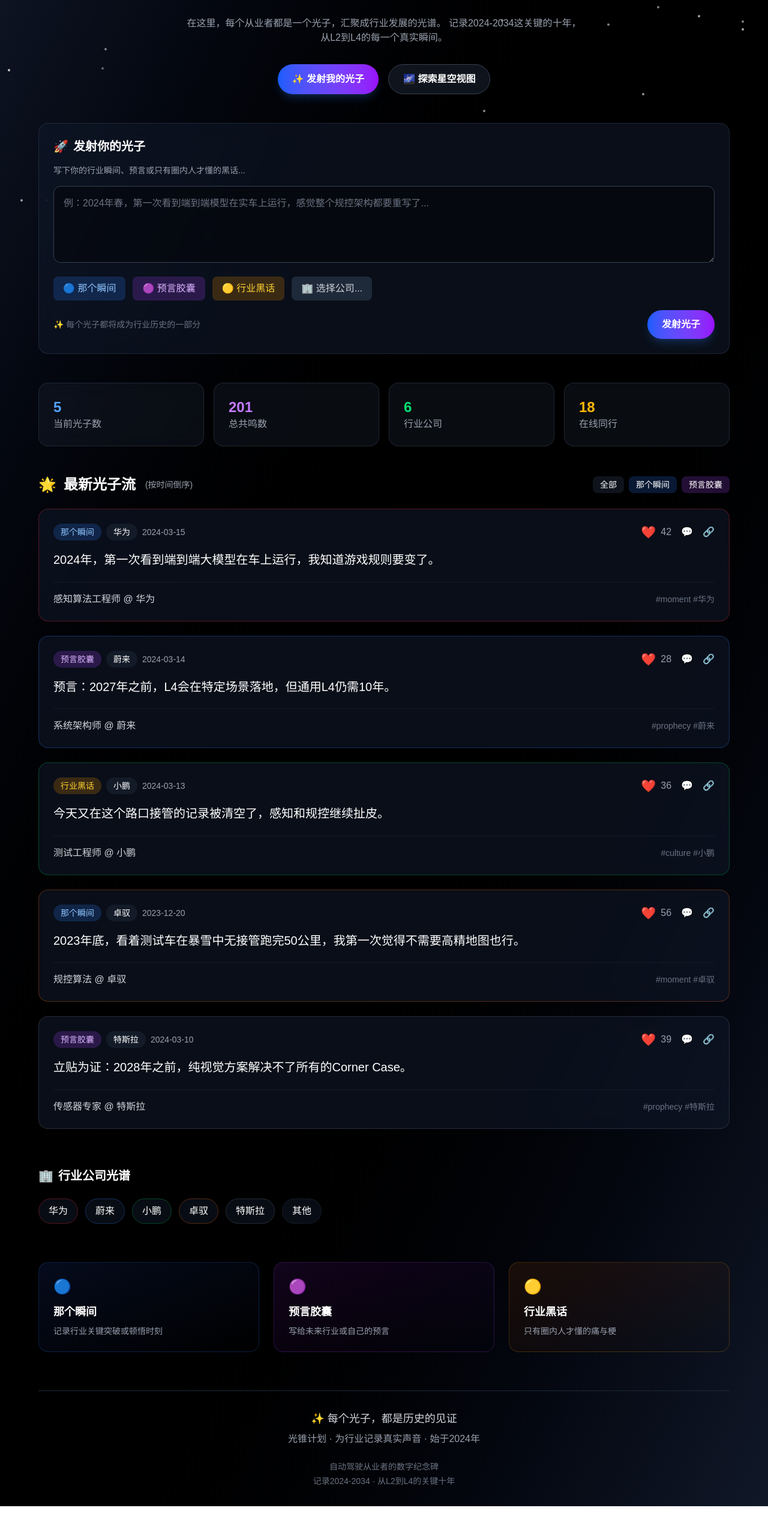
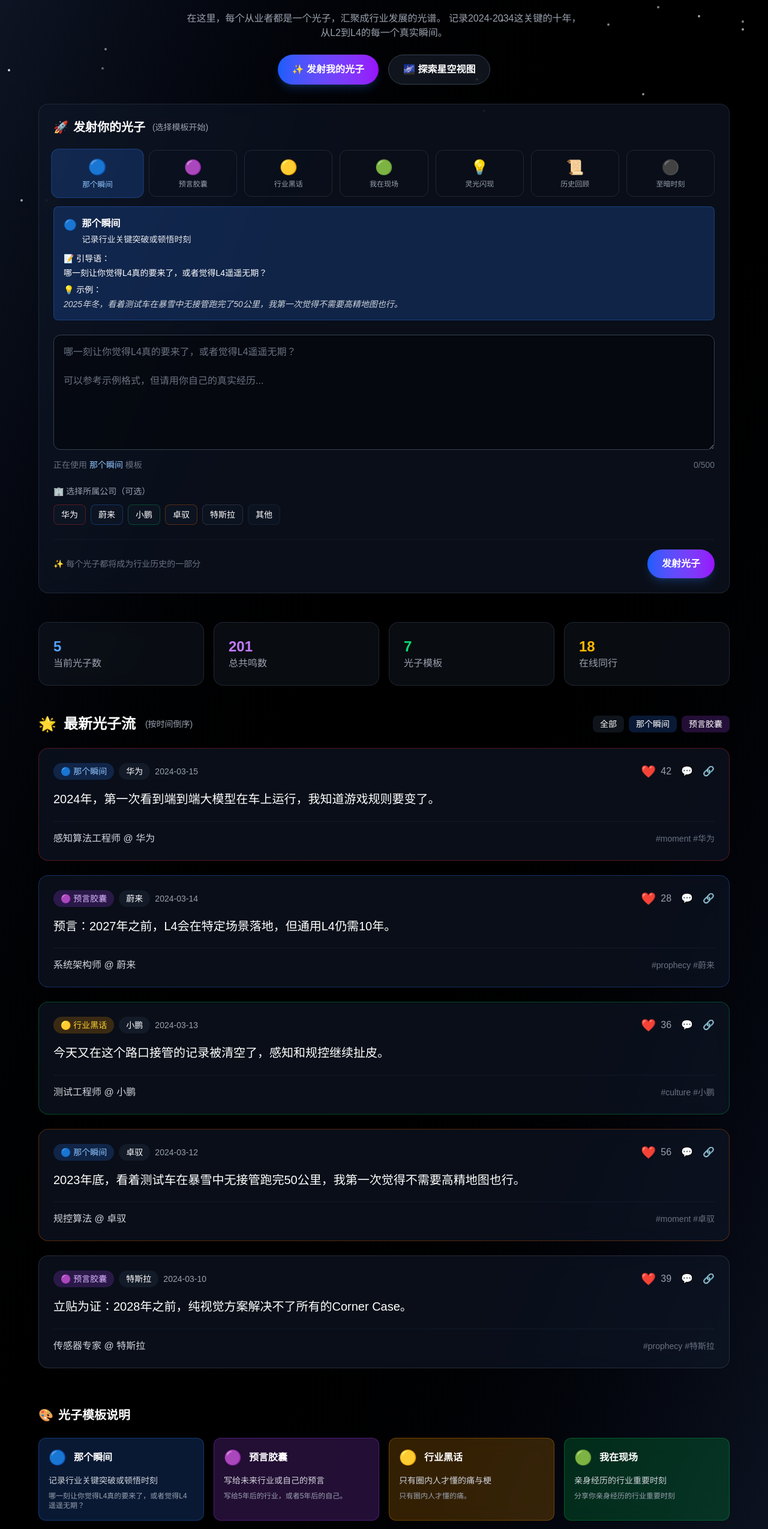
Before and after one commit to colinlin2011/Light-Cone-2025, a Next.js app: page / in a window 1280 px wide. Shown: the part 245-2794 px from the top of the page at 60% size. Before the commit the page ends 2756 px from the top, so only its background shows below. Built offline with nearby package versions, Linux system fonts and the light colour scheme.

Commit message:
Update page.tsx
20251206 updated

```diff
--- a/app/page.tsx
+++ b/app/page.tsx
@@ -1,5 +1,90 @@
-export default function Home() {
-  const photons = [
+"use client";
+
+import { useState } from "react";
+
+// 光子模板定义
+const PHOTON_TEMPLATES = [
+  {
+    id: "moment",
+    name: "那个瞬间",
+    color: "bg-blue-500/20",
+    borderColor: "border-blue-500/30",
+    textColor: "text-blue-300",
+    icon: "🔵",
+    prompt: "哪一刻让你觉得L4真的要来了，或者觉得L4遥遥无期？",
+    example: "2025年冬，看着测试车在暴雪中无接管跑完了50公里，我第一次觉得不需要高精地图也行。",
+    description: "记录行业关键突破或顿悟时刻"
+  },
+  {
+    id: "prophecy",
+    name: "预言胶囊",
+    color: "bg-purple-500/20",
+    borderColor: "border-purple-500/30",
+    textColor: "text-purple-300",
+    icon: "🟣",
+    prompt: "写给5年后的行业，或者5年后的自己。",
+    example: "立贴为证，2028年之前，纯视觉方案解决不了所有的Corner Case。",
+    description: "写给未来行业或自己的预言"
+  },
+  {
+    id: "culture",
+    name: "行业黑话",
+    color: "bg-amber-500/20",
+    borderColor: "border-amber-500/30",
+    textColor: "text-amber-300",
+    icon: "🟡",
+    prompt: "只有圈内人才懂的痛。",
+    example: "又在这个路口接管了，感知和规控又要打架了。",
+    description: "只有圈内人才懂的痛与梗"
+  },
+  {
+    id: "onsite",
+    name: "我在现场",
+    color: "bg-green-500/20",
+    borderColor: "border-green-500/30",
+    textColor: "text-green-300",
+    icon: "🟢",
+    prompt: "分享你亲身经历的行业重要时刻",
+    example: "2024年3月，在测试场亲眼看到无图方案首次突破1000公里无接管。",
+    description: "亲身经历的行业重要时刻"
+  },
+  {
+    id: "inspiration",
+    name: "灵光闪现",
+    color: "bg-cyan-500/20",
+    borderColor: "border-cyan-500/30",
+    textColor: "text-cyan-300",
+    icon: "💡",
+    prompt: "那些突然的、改变思路的灵感时刻",
+    example: "凌晨调试代码时突然想到用Transformer重构整个规控模块。",
+    description: "改变思路的灵感时刻"
+  },
+  {
+    id: "history",
+    name: "历史回顾",
+    color: "bg-orange-500/20",
+    borderColor: "border-orange-500/30",
+    textColor: "text-orange-300",
+    icon: "📜",
+    prompt: "回顾自动驾驶发展史上的重要节点",
+    example: "2016年，第一次看到特斯拉Autopilot在国内开放，就知道这行业要变天了。",
+    description: "回顾行业发展重要节点"
+  },
+  {
+    id: "darkmoment",
+    name: "至暗时刻",
+    color: "bg-red-500/20",
+    borderColor: "border-red-500/30",
+    textColor: "text-red-300",
+    icon: "⚫",
+    prompt: "分享那些困难、挫折但最终成长的时刻",
+    example: "项目延期半年，团队走了一半人，在停车场抽烟时怀疑这一切是否值得。",
+    description: "困难挫折但最终成长的时刻"
+  }
+];
+
+// 初始光子数据
+const INITIAL_PHOTONS = [
   {
     id: 1,
     content: "2024年，第一次看到端到端大模型在车上运行，我知道游戏规则要变了。",
@@ -33,7 +118,7 @@ export default function Home() {
     author: "规控算法 @ 卓驭",
     type: "moment",
     likes: 56,
-      time: "2023-12-20",
+    time: "2024-03-12",
     company: "卓驭"
   },
   {
@@ -47,15 +132,8 @@ export default function Home() {
   }
 ];
 
-  // 光子类型颜色映射
-  const typeColors = {
-    moment: { bg: "bg-blue-500/20", text: "text-blue-300", label: "那个瞬间" },
-    prophecy: { bg: "bg-purple-500/20", text: "text-purple-300", label: "预言胶囊" },
-    culture: { bg: "bg-amber-500/20", text: "text-amber-300", label: "行业黑话" }
-  };
-
 // 公司颜色映射
-  const companyColors: Record<string, string> = {
+const COMPANY_COLORS: Record<string, string> = {
   "华为": "border-red-500/30",
   "蔚来": "border-blue-500/30",
   "小鹏": "border-green-500/30",
@@ -64,9 +142,32 @@ export default function Home() {
   "其他": "border-gray-700/30"
 };
 
+export default function Home() {
+  const [selectedTemplate, setSelectedTemplate] = useState(PHOTON_TEMPLATES[0]);
+  const [photonContent, setPhotonContent] = useState("");
+
+  const handleTemplateSelect = (template: typeof PHOTON_TEMPLATES[0]) => {
+    setSelectedTemplate(template);
+    // 如果内容为空，可以自动填入示例
+    if (!photonContent.trim()) {
+      setPhotonContent(template.example);
+    }
+  };
+
+  const handleSubmit = () => {
+    if (!photonContent.trim()) {
+      alert("请先写下你的光子内容！");
+      return;
+    }
+
+    // 这里暂时用alert模拟提交，后续会连接数据库
+    alert(`✨ 光子发射成功！\n\n模板：${selectedTemplate.name}\n内容：${photonContent}\n\n（目前是演示模式，后续会保存到数据库）`);
+    setPhotonContent("");
+  };
+
   return (
     <div className="min-h-screen bg-gradient-to-br from-gray-900 via-black to-gray-900 text-white p-4 md:p-8">
-      {/* 星空背景效果 */}
+      {/* 星空背景 */}
       <div className="fixed inset-0 overflow-hidden pointer-events-none">
         <div className="absolute inset-0 bg-[radial-gradient(ellipse_at_center,_var(--tw-gradient-stops))] from-blue-900/10 via-transparent to-transparent"></div>
         {[...Array(50)].map((_, i) => (
@@ -86,21 +187,24 @@ export default function Home() {
       {/* 主要内容 */}
       <div className="relative z-10 max-w-6xl mx-auto">
         {/* 头部 */}
-        <header className="mb-12 text-center pt-8">
+        <header className="mb-8 text-center pt-8">
           <div className="inline-block mb-6">
             <div className="text-6xl mb-2">✨</div>
-            <h1 className="text-4xl md:text-5xl font-bold mb-4 bg-gradient-to-r from-blue-400 via-purple-400 to-blue-400 bg-clip-text text-transparent animate-gradient">
+            <h1 className="text-4xl md:text-5xl font-bold mb-4 bg-gradient-to-r from-blue-400 via-purple-400 to-blue-400 bg-clip-text text-transparent">
               光锥计划
             </h1>
           </div>
-          <p className="text-gray-300 text-lg md:text-xl mb-6">自动驾驶行业口述史 · 记录每个真实声音</p>
-          <p className="text-gray-400 text-sm md:text-base mb-8 max-w-2xl mx-auto">
+          <p className="text-gray-300 text-lg md:text-xl mb-4">自动驾驶行业口述史 · 记录每个真实声音</p>
+          <p className="text-gray-400 text-sm md:text-base mb-6 max-w-2xl mx-auto">
             在这里，每个从业者都是一个光子，汇聚成行业发展的光谱。
             记录2024-2034这关键的十年，从L2到L4的每一个真实瞬间。
           </p>
 
           <div className="flex flex-wrap justify-center gap-4 mb-8">
-            <button className="px-6 py-3 bg-gradient-to-r from-blue-600 to-purple-600 rounded-full font-semibold hover:opacity-90 transition-all hover:scale-105 shadow-lg shadow-blue-500/20">
+            <button
+              onClick={handleSubmit}
+              className="px-6 py-3 bg-gradient-to-r from-blue-600 to-purple-600 rounded-full font-semibold hover:opacity-90 transition-all hover:scale-105 shadow-lg shadow-blue-500/20"
+            >
               ✨ 发射我的光子
             </button>
             <button className="px-6 py-3 bg-gray-800/50 backdrop-blur-lg border border-gray-700 rounded-full font-semibold hover:bg-gray-700/50 transition">
@@ -108,37 +212,100 @@ export default function Home() {
             </button>
           </div>
         </header>
-       {/* ===================== 光子创建表单 ===================== */}
-      <div className="mb-12 bg-gray-900/60 backdrop-blur-lg rounded-2xl p-6 border border-gray-700/50 hover:border-blue-500/30 transition-all">
-        <h3 className="text-xl font-bold mb-4 flex items-center">
+
+        {/* 光子创建表单 */}
+        <div className="mb-12 bg-gray-900/60 backdrop-blur-lg rounded-2xl p-6 border border-gray-700/50">
+          <h3 className="text-xl font-bold mb-6 flex items-center">
             <span className="mr-2">🚀</span> 发射你的光子
+            <span className="ml-3 text-sm font-normal text-gray-400">(选择模板开始)</span>
           </h3>
-        <p className="text-gray-400 mb-4 text-sm">
-          写下你的行业瞬间、预言或只有圈内人才懂的黑话...
-        </p>
 
-        <textarea
-          className="w-full h-32 bg-black/40 border border-gray-700 rounded-xl p-4 mb-4 text-white placeholder-gray-500 focus:outline-none focus:border-blue-500/50 transition"
-          placeholder="例：2024年春，第一次看到端到端模型在实车上运行，感觉整个规控架构都要重写了..."
-        />
-
-        <div className="flex flex-wrap gap-3 mb-4">
-          <button className="px-4 py-2 bg-blue-500/20 text-blue-300 rounded-lg hover:bg-blue-500/30 transition">🔵 那个瞬间</button>
-          <button className="px-4 py-2 bg-purple-500/20 text-purple-300 rounded-lg hover:bg-purple-500/30 transition">🟣 预言胶囊</button>
-          <button className="px-4 py-2 bg-amber-500/20 text-amber-300 rounded-lg hover:bg-amber-500/30 transition">🟡 行业黑话</button>
-          <button className="px-4 py-2 bg-gray-800 text-gray-300 rounded-lg hover:bg-gray-700 transition">🏢 选择公司...</button>
+          {/* 模板选择 */}
+          <div className="mb-6">
+            <div className="grid grid-cols-2 md:grid-cols-4 lg:grid-cols-7 gap-3 mb-4">
+              {PHOTON_TEMPLATES.map((template) => (
+                <button
+                  key={template.id}
+                  onClick={() => handleTemplateSelect(template)}
+                  className={`p-3 rounded-xl border transition-all ${selectedTemplate.id === template.id ? `${template.borderColor} ${template.color} scale-105` : 'border-gray-700/50 hover:border-gray-600'}`}
+                >
+                  <div className="text-center">
+                    <div className="text-2xl mb-1">{template.icon}</div>
+                    <div className={`text-xs font-medium ${selectedTemplate.id === template.id ? template.textColor : 'text-gray-400'}`}>
+                      {template.name}
+                    </div>
+                  </div>
+                </button>
+              ))}
             </div>
 
-        <div className="flex justify-between items-center">
+            {/* 模板说明 */}
+            {selectedTemplate && (
+              <div className={`p-4 rounded-lg ${selectedTemplate.color} border ${selectedTemplate.borderColor}`}>
+                <div className="flex items-start mb-2">
+                  <span className="text-lg mr-2">{selectedTemplate.icon}</span>
+                  <div>
+                    <h4 className="font-bold mb-1">{selectedTemplate.name}</h4>
+                    <p className="text-sm opacity-90">{selectedTemplate.description}</p>
+                  </div>
+                </div>
+                <div className="mt-3">
+                  <p className="text-sm font-medium mb-1">📝 引导语：</p>
+                  <p className="text-sm mb-2">{selectedTemplate.prompt}</p>
+                  <p className="text-sm font-medium mb-1">💡 示例：</p>
+                  <p className="text-sm text-gray-300 italic">{selectedTemplate.example}</p>
+                </div>
+              </div>
+            )}
+          </div>
+
+          {/* 内容输入 */}
+          <div className="mb-6">
+            <textarea
+              value={photonContent}
+              onChange={(e) => setPhotonContent(e.target.value)}
+              className="w-full h-48 bg-black/40 border border-gray-700 rounded-xl p-4 text-white placeholder-gray-500 focus:outline-none focus:border-blue-500/50 transition"
+              placeholder={`${selectedTemplate.prompt}\n\n可以参考示例格式，但请用你自己的真实经历...`}
+            />
+            <div className="flex justify-between items-center mt-2">
+              <div className="text-gray-500 text-sm">
+                正在使用 <span className={selectedTemplate.textColor}>{selectedTemplate.name}</span> 模板
+              </div>
+              <div className="text-gray-500 text-sm">
+                {photonContent.length}/500
+              </div>
+            </div>
+          </div>
+
+          {/* 公司选择 */}
+          <div className="mb-6">
+            <p className="text-gray-400 mb-3 text-sm">🏢 选择所属公司（可选）</p>
+            <div className="flex flex-wrap gap-2">
+              {Object.keys(COMPANY_COLORS).map((company) => (
+                <button
+                  key={company}
+                  className={`px-3 py-1.5 rounded-lg text-sm border ${COMPANY_COLORS[company]} bg-gray-900/50 hover:opacity-80 transition`}
+                >
+                  {company}
+                </button>
+              ))}
+            </div>
+          </div>
+
+          {/* 提交按钮 */}
+          <div className="flex justify-between items-center pt-4 border-t border-gray-800/50">
             <div className="text-gray-500 text-sm">
               ✨ 每个光子都将成为行业历史的一部分
             </div>
-          <button className="px-6 py-3 bg-gradient-to-r from-blue-600 to-purple-600 rounded-full font-semibold hover:opacity-90 hover:scale-105 transition-all shadow-lg shadow-blue-500/20">
+            <button
+              onClick={handleSubmit}
+              className="px-6 py-3 bg-gradient-to-r from-blue-600 to-purple-600 rounded-full font-semibold hover:opacity-90 hover:scale-105 transition-all shadow-lg shadow-blue-500/20"
+            >
               发射光子
             </button>
           </div>
         </div>
-      {/* ===================== 表单结束 ===================== */}
+
         {/* 统计卡片 */}
         <div className="grid grid-cols-1 md:grid-cols-4 gap-4 mb-12">
           <div className="bg-gray-800/30 backdrop-blur-lg rounded-2xl p-6 border border-gray-700/50">
@@ -150,8 +317,8 @@ export default function Home() {
             <div className="text-gray-400">总共鸣数</div>
           </div>
           <div className="bg-gray-800/30 backdrop-blur-lg rounded-2xl p-6 border border-gray-700/50">
-            <div className="text-2xl font-bold text-green-400">6</div>
-            <div className="text-gray-400">行业公司</div>
+            <div className="text-2xl font-bold text-green-400">{PHOTON_TEMPLATES.length}</div>
+            <div className="text-gray-400">光子模板</div>
           </div>
           <div className="bg-gray-800/30 backdrop-blur-lg rounded-2xl p-6 border border-gray-700/50">
             <div className="text-2xl font-bold text-amber-400">18</div>
@@ -174,9 +341,9 @@ export default function Home() {
           </div>
 
           <div className="space-y-6">
-            {photons.map((photon) => {
-              const type = typeColors[photon.type as keyof typeof typeColors];
-              const companyColor = companyColors[photon.company] || companyColors["其他"];
+            {INITIAL_PHOTONS.map((photon) => {
+              const template = PHOTON_TEMPLATES.find(t => t.id === photon.type);
+              const companyColor = COMPANY_COLORS[photon.company] || COMPANY_COLORS["其他"];
 
               return (
                 <div
@@ -185,9 +352,11 @@ export default function Home() {
                 >
                   <div className="flex flex-col md:flex-row md:justify-between md:items-start mb-4">
                     <div className="flex flex-wrap items-center gap-2 mb-3 md:mb-0">
-                      <span className={`px-3 py-1 rounded-full text-sm font-medium ${type.bg} ${type.text}`}>
-                        {type.label}
+                      {template && (
+                        <span className={`px-3 py-1 rounded-full text-sm font-medium ${template.color} ${template.textColor}`}>
+                          {template.icon} {template.name}
                         </span>
+                      )}
                       <span className="px-3 py-1 rounded-full text-sm bg-gray-800/50">
                         {photon.company}
                       </span>
@@ -217,39 +386,25 @@ export default function Home() {
           </div>
         </div>
 
-        {/* 公司标签云 */}
+        {/* 光子类型说明 */}
         <div className="mb-16">
           <h3 className="text-xl font-bold mb-6 flex items-center">
-            <span className="mr-2">🏢</span> 行业公司光谱
+            <span className="mr-2">🎨</span> 光子模板说明
           </h3>
-          <div className="flex flex-wrap gap-3">
-            {Object.entries(companyColors).map(([company, color]) => (
-              <span
-                key={company}
-                className={`px-4 py-2 rounded-full border ${color} bg-gray-900/50 backdrop-blur-lg hover:scale-105 transition cursor-pointer`}
+          <div className="grid grid-cols-1 md:grid-cols-2 lg:grid-cols-4 gap-4">
+            {PHOTON_TEMPLATES.map((template) => (
+              <div
+                key={template.id}
+                className={`p-4 rounded-xl border ${template.borderColor} ${template.color} backdrop-blur-lg`}
               >
-                {company}
-              </span>
+                <div className="flex items-center mb-3">
+                  <span className="text-2xl mr-3">{template.icon}</span>
+                  <h4 className="font-bold">{template.name}</h4>
+                </div>
+                <p className="text-sm text-gray-300 mb-2">{template.description}</p>
+                <p className="text-xs text-gray-400">{template.prompt}</p>
+              </div>
             ))}
-          </div>
-        </div>
-
-        {/* 光子类型说明 */}
-        <div className="grid grid-cols-1 md:grid-cols-3 gap-6 mb-16">
-          <div className="bg-gradient-to-br from-blue-900/20 to-transparent border border-blue-500/20 rounded-2xl p-6">
-            <div className="text-2xl mb-3">🔵</div>
-            <h4 className="text-lg font-bold mb-2">那个瞬间</h4>
-            <p className="text-gray-400 text-sm">记录行业关键突破或顿悟时刻</p>
-          </div>
-          <div className="bg-gradient-to-br from-purple-900/20 to-transparent border border-purple-500/20 rounded-2xl p-6">
-            <div className="text-2xl mb-3">🟣</div>
-            <h4 className="text-lg font-bold mb-2">预言胶囊</h4>
-            <p className="text-gray-400 text-sm">写给未来行业或自己的预言</p>
-          </div>
-          <div className="bg-gradient-to-br from-amber-900/20 to-transparent border border-amber-500/20 rounded-2xl p-6">
-            <div className="text-2xl mb-3">🟡</div>
-            <h4 className="text-lg font-bold mb-2">行业黑话</h4>
-            <p className="text-gray-400 text-sm">只有圈内人才懂的痛与梗</p>
           </div>
         </div>
 
@@ -262,6 +417,7 @@ export default function Home() {
           <div className="text-gray-500 text-sm">
             <p>自动驾驶从业者的数字纪念碑</p>
             <p className="mt-1">记录2024-2034 · 从L2到L4的关键十年</p>
+            <p className="mt-2">当前版本：光子模板系统 v1.0</p>
           </div>
         </footer>
       </div>
```
Lines whose indentation alone changed are shown as unchanged.
